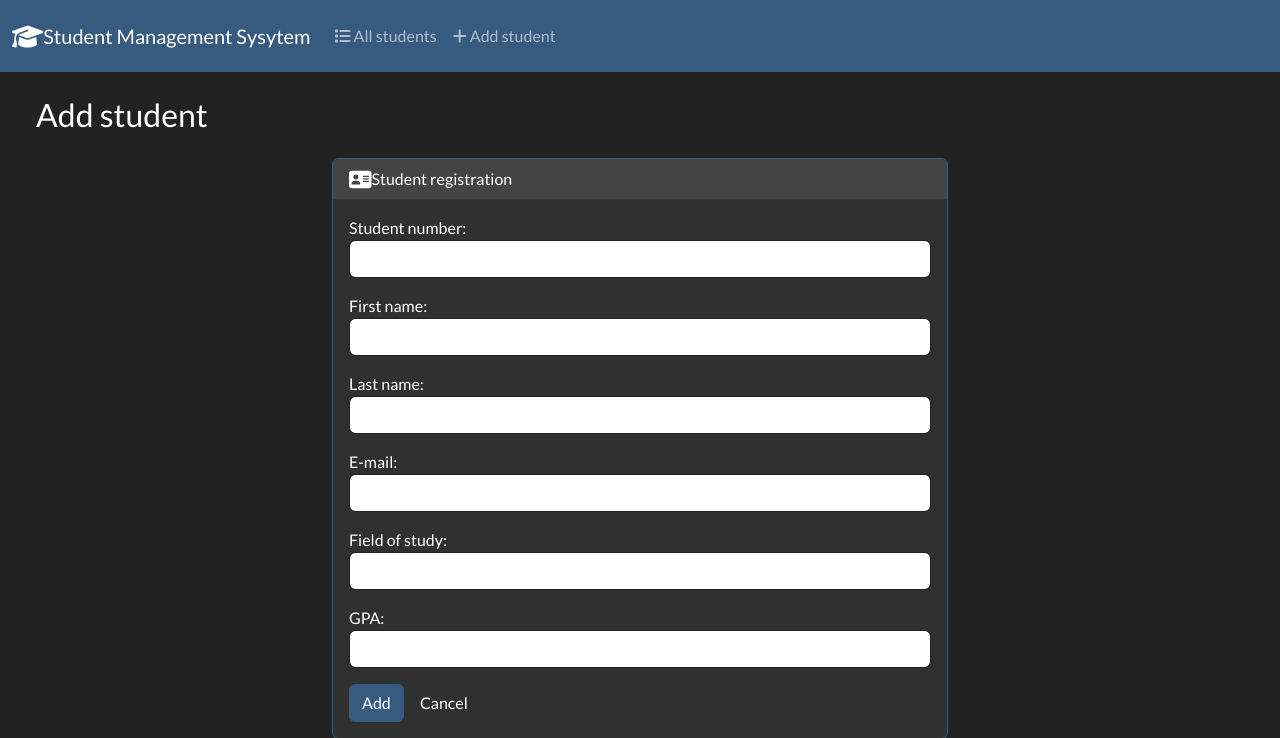
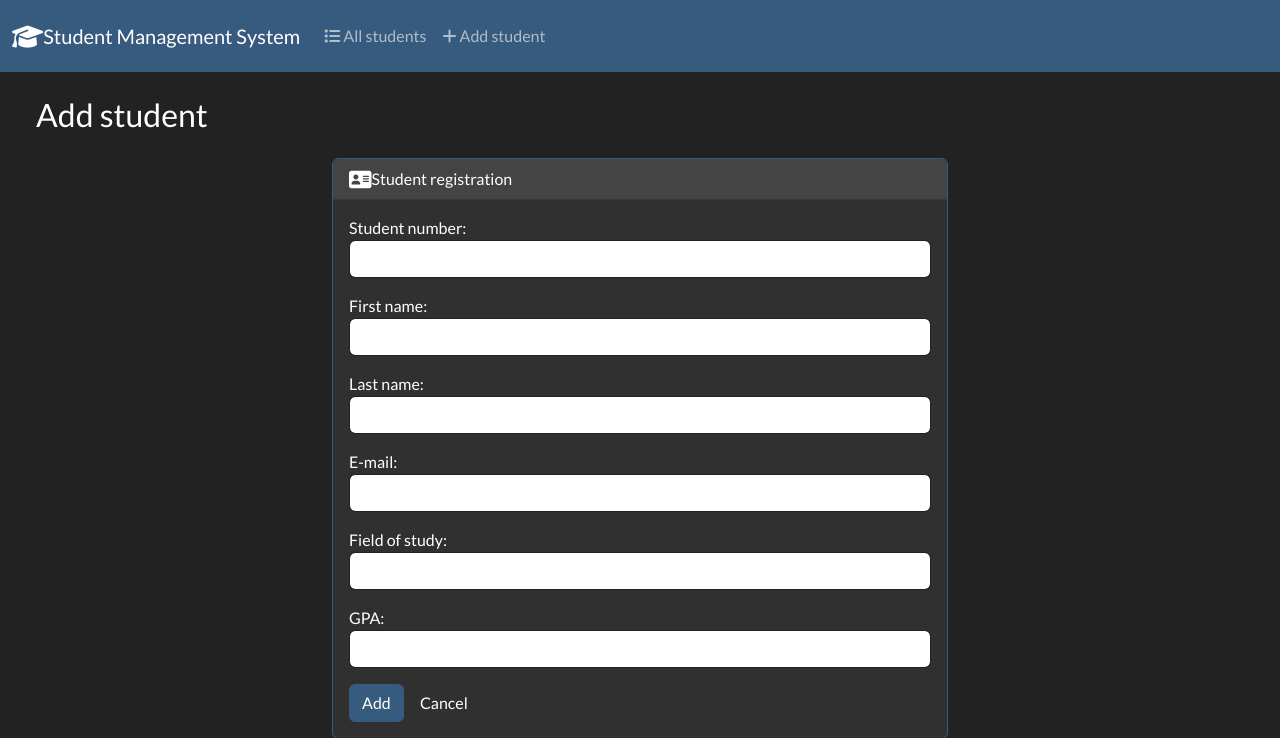
Before and after one commit to kkadowski/django_sms, a Django app: page /add/ in a window 1280 px wide. Shown: the top 738 px of the page. Run offline with Django 4.2, Linux system fonts and the light colour scheme; some libraries are stand-ins or nearby versions.

Commit message:
Koniec projektu

```diff
--- a/django_sms_project/students/templates/students/base.html
+++ b/django_sms_project/students/templates/students/base.html
@@ -15,7 +15,7 @@
       <nav class="navbar navbar-expand-lg navbar-dark bg-primary">
         <div class="container-fluid">
           <a class="navbar-brand" href="{% url 'index' %}">
-            <i class="fa-solid fa-graduation-cap fa-lg"></i>Student Management Sysytem</a>
+            <i class="fa-solid fa-graduation-cap fa-lg"></i>Student Management System</a>
           <button class="navbar-toggler" type="button" data-bs-toggle="collapse" data-bs-target="#navbarColor01" aria-controls="navbarColor01" aria-expanded="false" aria-label="Toggle navigation">
             <span class="navbar-toggler-icon"></span>
           </button>
```
